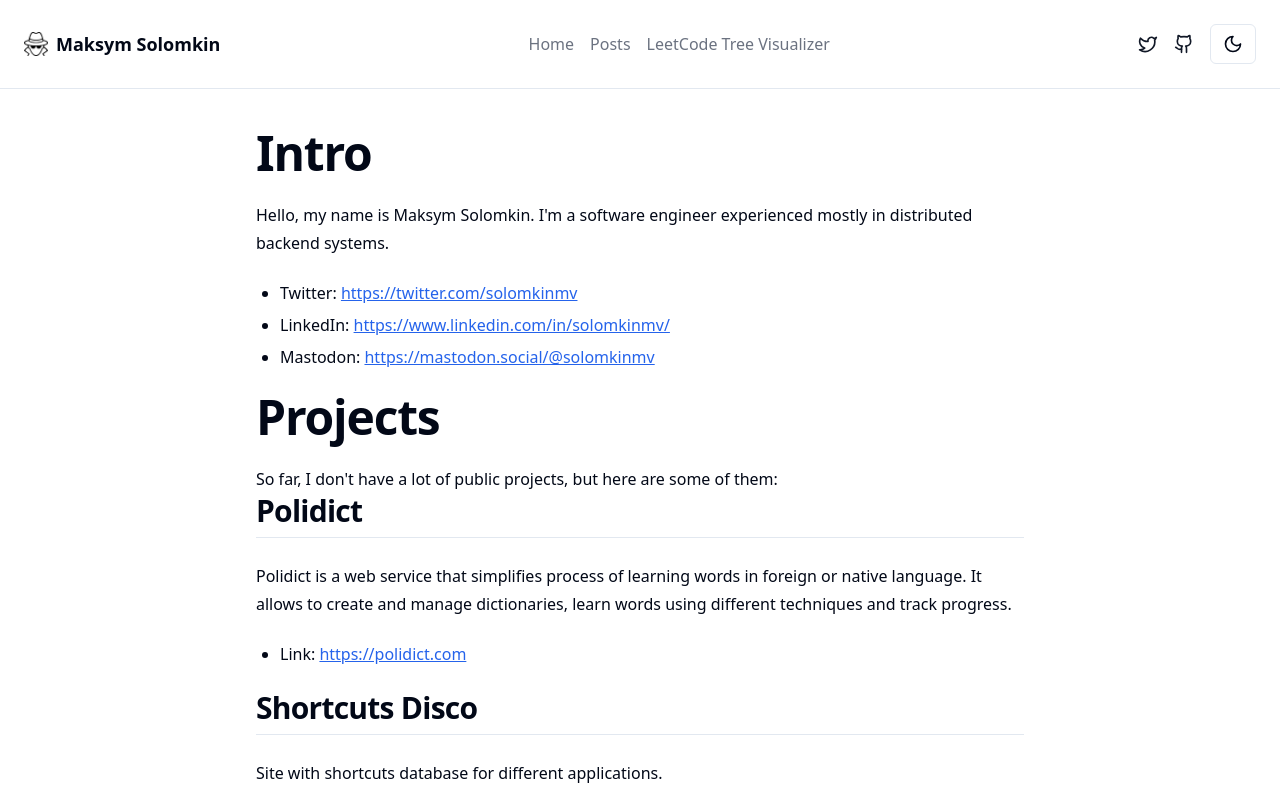
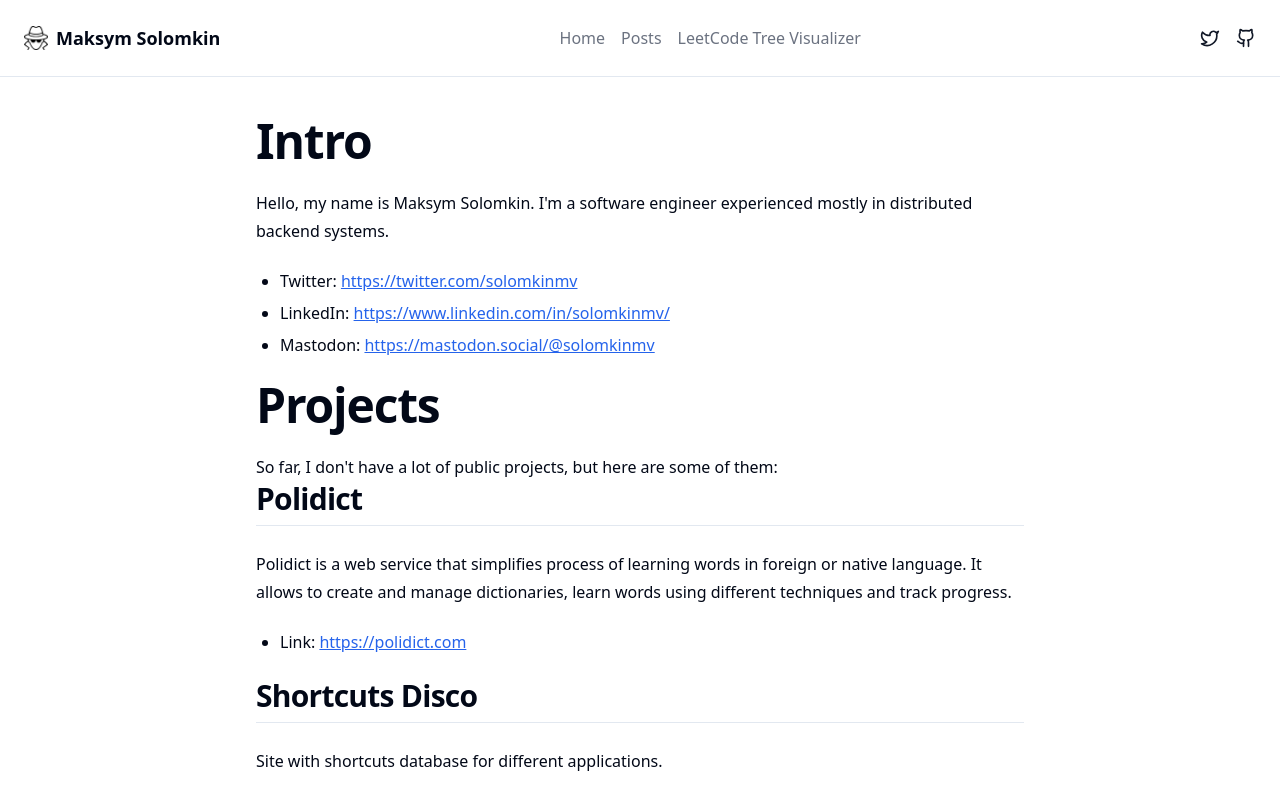
Before and after one commit to solomkinmv/site, a Next.js app in the folder next-personal-site/: page / in a window 1280 px wide. Shown: the top 800 px of the page. Built offline with nearby package versions, Linux system fonts and the light colour scheme.

Commit message:
Remove dark mode button

```diff
--- a/next-personal-site/src/components/header.tsx
+++ b/next-personal-site/src/components/header.tsx
@@ -30,9 +30,9 @@ export const Header = () => {
                 <Link className="text-gray-900 dark:text-gray-100 hover:underline" href="https://github.com/solomkinmv">
                     <GithubIcon className="h-5 w-5"/>
                 </Link>
-                <Toggle aria-label="Toggle dark mode" variant="outline">
-                    <MoonIcon className="h-5 w-5"/>
-                </Toggle>
+                {/*<Toggle aria-label="Toggle dark mode" variant="outline">*/}
+                {/*    <MoonIcon className="h-5 w-5"/>*/}
+                {/*</Toggle>*/}
             </div>
         </header>
     );
```
